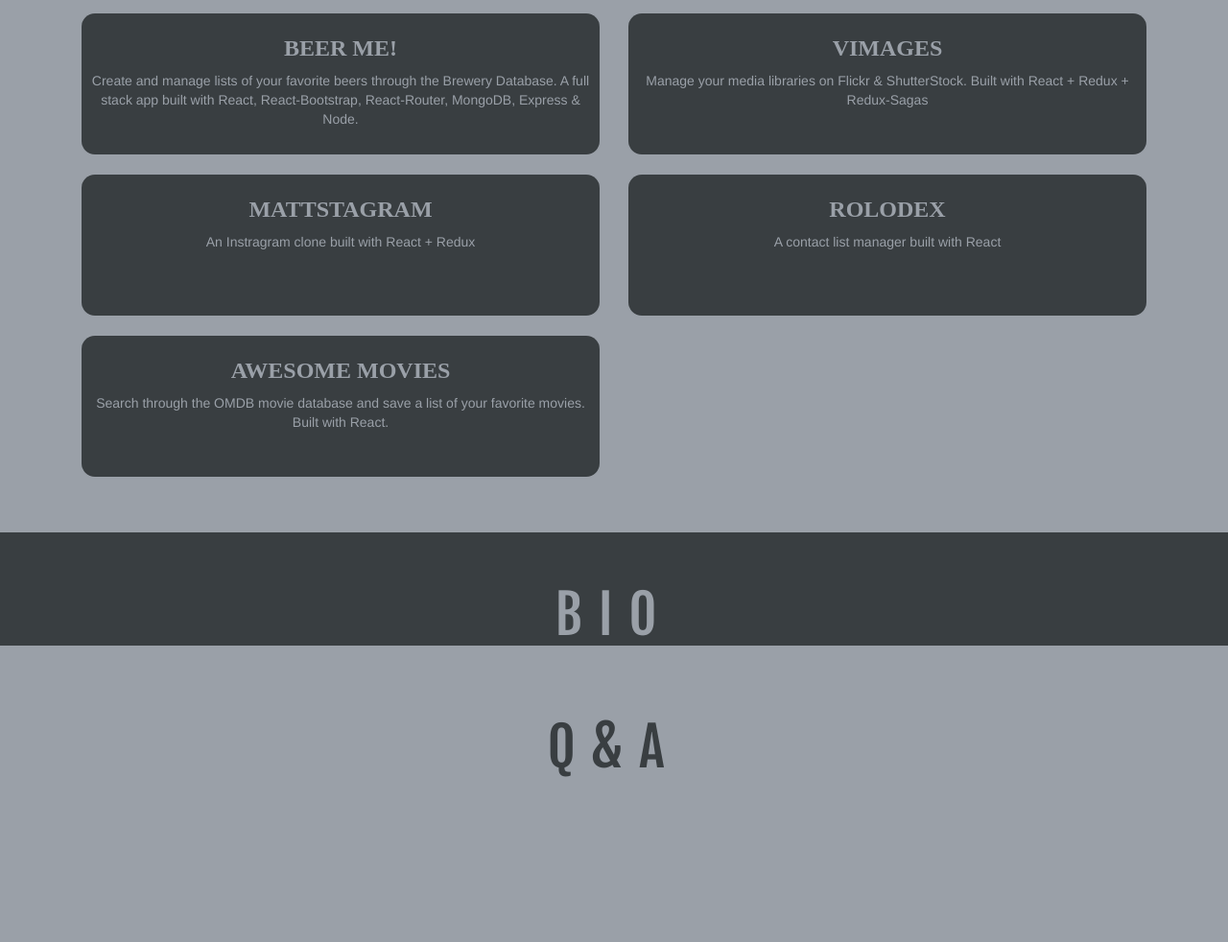
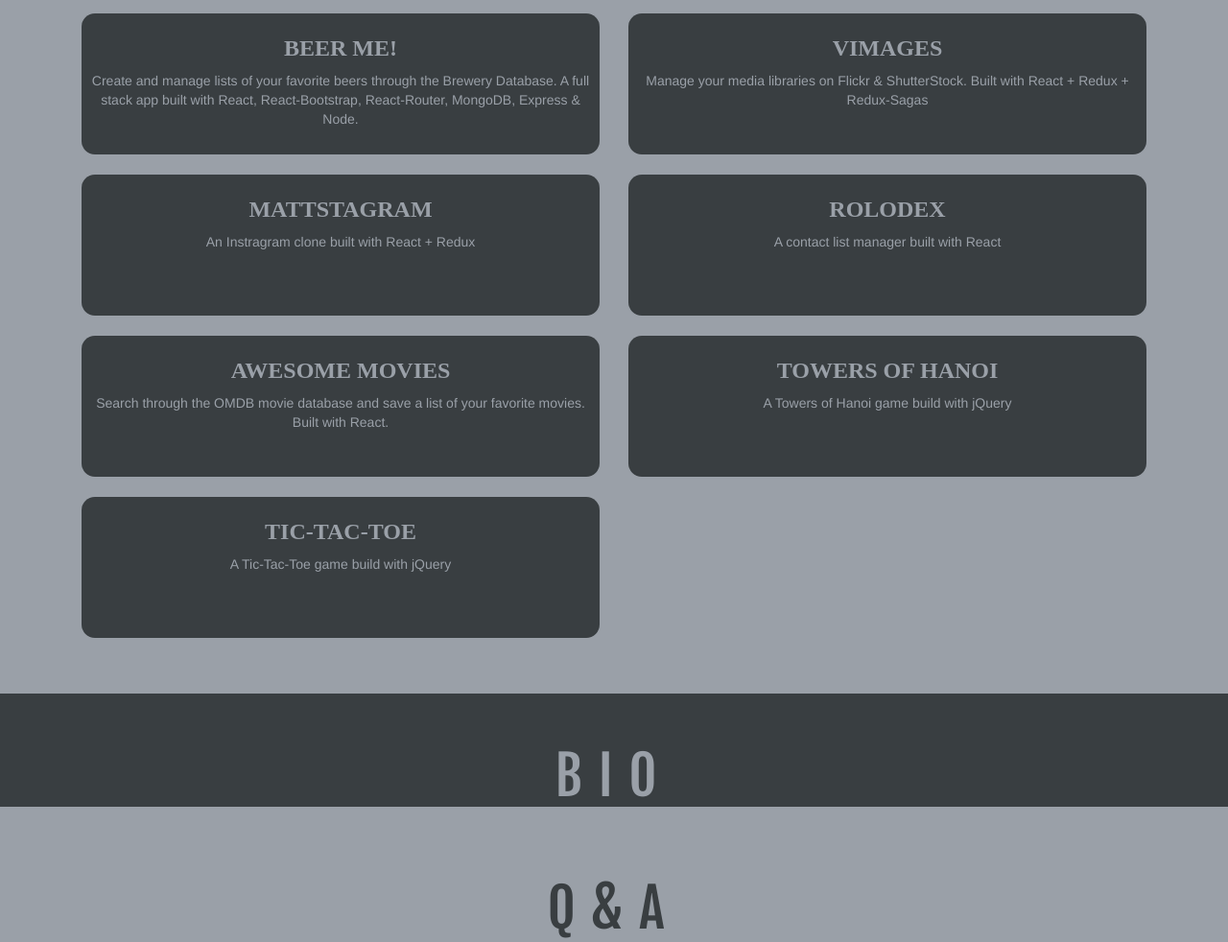
Before and after one commit to mateoholman/mvholman, a plain HTML site: page index.html in a window 1280 px wide. Shown: the part 1603-2585 px from the top of the page at 96% size. Before the commit the page ends 2417 px from the top, so only its background shows below. Drawn offline with nearby package versions, Linux system fonts and the light colour scheme; a web font is replaced by a local one.

Commit message:
Added link to blog

```diff
--- a/index.html
+++ b/index.html
@@ -43,6 +43,7 @@
             <li><a href="#projects">Projects</a></li>
             <li><a href="#bio">Bio</a></li>
             <li><a href="#qanda">Q&A</a></li>
+            <li><a href="/blog">Blog</a></li>
           </ul>
         </div><!-- /.navbar-collapse -->
       </div><!-- /.container-fluid -->
@@ -56,6 +57,7 @@
         <a href="mailto:matthew@mvholman.com"><i class="fa fa-envelope fa-3x" aria-hidden="true"></i></a>
         <a href="https://github.com/mateoholman"><i class="fa fa-github fa-3x" aria-hidden="true"></i></a>
         <a href="https://www.linkedin.com/in/mateoholman"><i class="fa fa-linkedin-square fa-3x" aria-hidden="true"></i></a>
+        <a href="http://mvholman.com/blog/"><i class="fa fa-wordpress fa-3x" aria-hidden="true"></i></a>
       </div>
     </div>
 
@@ -195,6 +197,22 @@
             </div>
           </a>
         </div>
+        <div class="col-sm-6 col-md-6">
+          <a href="https://github.com/mateoholman/jQuery-Towers-of-Hanoi">
+            <div class="card">
+              <h3>TOWERS OF HANOI</h3>
+              <p>A Towers of Hanoi game build with jQuery</p>
+            </div>
+          </a>
+        </div>
+        <div class="col-sm-6 col-md-6">
+          <a href="https://github.com/mateoholman/jQuery-TicTacToe">
+            <div class="card">
+              <h3>TIC-TAC-TOE</h3>
+              <p>A Tic-Tac-Toe game build with jQuery</p>
+            </div>
+          </a>
+        </div>
       </div>
     </div>
 
```
